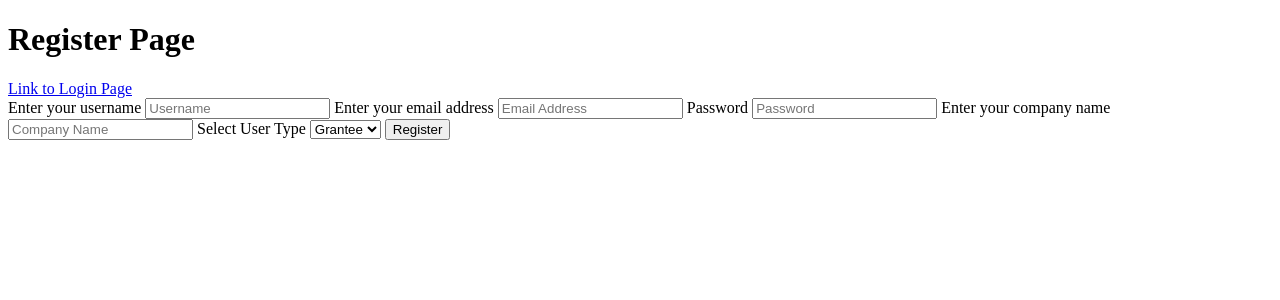
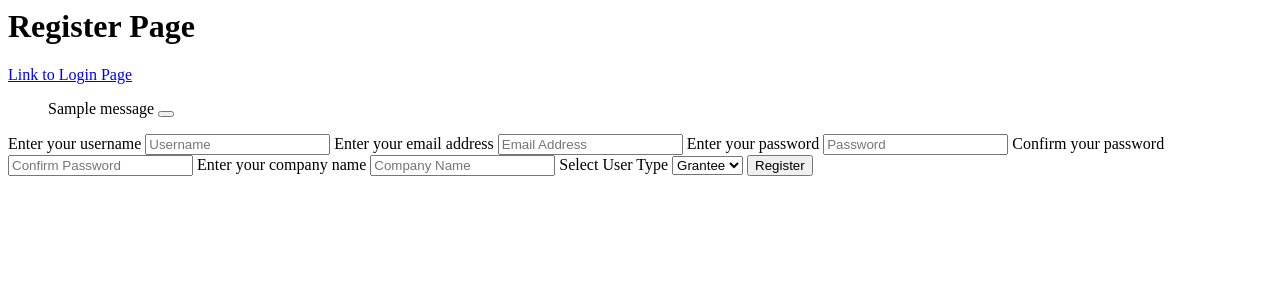
Before and after one commit to PhilMele/M3Project, a Flask app: page /register in a window 1280 px wide. Shown: the top 300 px of the page. Run offline with Flask 3, Linux system fonts and the light colour scheme; tables that the repository leaves empty hold one stand-in row (values such as "Sample post"); one stand-in notice (Sample message) is shown; some libraries are stand-ins or nearby versions.

Commit message:
Edit `register()` + `UserRegisterForm()` + template  with checks and validators

```diff
--- a/app.py
+++ b/app.py
@@ -2,7 +2,7 @@ from flask import Flask, render_template, flash, redirect, url_for, request
 from wtforms.form import Form
 from flask_wtf import FlaskForm
 from wtforms import BooleanField, StringField, PasswordField, SubmitField, SelectField, IntegerField
-from wtforms.validators import DataRequired, InputRequired, Length, ValidationError
+from wtforms.validators import DataRequired, InputRequired, Length, ValidationError,Regexp
 from flask_sqlalchemy import SQLAlchemy
 from datetime import datetime
 from sqlalchemy.orm import relationship
@@ -142,18 +142,51 @@ class GrantAnswer(db.Model):
          return f'<GrantAnswer: {self.grant_question} {self.answer}>'
 
 #Forms
+# class UserRegisterForm(FlaskForm):
+#     username = StringField("Enter your username", validators=[DataRequired(), Length(min=4, max=200)], render_kw={"placeholder": "Username"})
+#     email_address = StringField("Enter your email address", validators=[DataRequired(), Length(min=4, max=200)], render_kw={"placeholder": "Email Address"})
+#     password = PasswordField(validators=[DataRequired(), Length(min=4, max=200)], render_kw={"placeholder": "Password"})
+#     company_name = StringField("Enter your company name", validators=[Length(max=200)], render_kw={"placeholder": "Company Name"})
+#     user_type = SelectField("Select User Type", choices=[(UserType.GRANTEE.value, "Grantee"), (UserType.GRANTER.value, "Granter")], validators=[DataRequired()])
+#     submit = SubmitField("Register")
+
+#     #checks if username already exists: credit to Arpan Neupane's tutorial on Youtube
+#     def validate_username(self,username):
+#         existing_user_username = User.query.filter_by(username=username.data).first()
+
+#         if existing_user_username:
+#             raise ValidationError("This username is already used")
+
 class UserRegisterForm(FlaskForm):
     username = StringField("Enter your username", validators=[DataRequired(), Length(min=4, max=200)], render_kw={"placeholder": "Username"})
     email_address = StringField("Enter your email address", validators=[DataRequired(), Length(min=4, max=200)], render_kw={"placeholder": "Email Address"})
-    password = PasswordField(validators=[DataRequired(), Length(min=4, max=200)], render_kw={"placeholder": "Password"})
+
+    password = PasswordField(
+        "Enter your password",
+        validators=[
+            DataRequired(),
+            Length(min=8, message="Password must be at least 8 characters long."),
+            Regexp(r'^(?=.*[A-Za-z])(?=.*\d)[A-Za-z\d!@#$%^&*()_+=-]{8,}$', message="Password must contain at least one letter, one number. You can also include special characters.")
+        ],
+        render_kw={"placeholder": "Password"}
+    )
+
+    confirm_password = PasswordField(
+        "Confirm your password",
+        validators=[
+            DataRequired(),
+            Length(min=8),
+            Regexp(r'^(?=.*[A-Za-z])(?=.*\d)[A-Za-z\d!@#$%^&*()_+=-]{8,}$')
+        ],
+        render_kw={"placeholder": "Confirm Password"}
+    )
+
     company_name = StringField("Enter your company name", validators=[Length(max=200)], render_kw={"placeholder": "Company Name"})
     user_type = SelectField("Select User Type", choices=[(UserType.GRANTEE.value, "Grantee"), (UserType.GRANTER.value, "Granter")], validators=[DataRequired()])
     submit = SubmitField("Register")
 
-    #checks if username already exists: credit to Arpan Neupane's tutorial on Youtube
-    def validate_username(self,username):
+    def validate_username(self, username):
         existing_user_username = User.query.filter_by(username=username.data).first()
-
         if existing_user_username:
             raise ValidationError("This username is already used")
 
@@ -254,7 +287,22 @@ def index():
 def register():
     form = UserRegisterForm()
     if form.validate_on_submit():
+
+        existing_user = User.query.filter_by(username=form.username.data).first()
+        existing_email = User.query.filter_by(email=form.email_address.data).first()
+
+        if existing_user:
+            flash('Username already exists.', 'danger')
+            return render_template('register.html', form=form)
+
+        if existing_email:
+            flash('Email address already in use.', 'danger')
+            return render_template('register.html', form=form)
+
+        # Print the plaintext password to console (only for development, not for production)
+        print(f'Plaintext password = {form.password.data}')
         hashed_password = bcrypt.generate_password_hash(form.password.data).decode('utf-8')
+        print(f'Hashed password = {hashed_password}')
         new_user = User(
             username=form.username.data,
             password=hashed_password,
@@ -262,14 +310,14 @@ def register():
             company_name=form.company_name.data,
             user_type=UserType(form.user_type.data)
         )
+
         db.session.add(new_user)
         db.session.commit()
         flash('Account created', 'success')
         login_user(new_user)
         return redirect(url_for('dashboard'))
     else:
-        flash('Account not created', 'danger')
-        print("The form didnt get created")
+        print(f"Form validation errors: {form.errors}")  # Print form validation errors
     return render_template('register.html', form=form)
 
 
--- a/templates/register.html
+++ b/templates/register.html
@@ -1,4 +1,89 @@
-<!DOCTYPE html>
+<html lang="en">
+<head>
+    <meta charset="UTF-8">
+    <meta name="viewport" content="width=device-width, initial-scale=1.0">
+    <title>Funding Application Project</title>
+    <script>
+        function validatePassword() {
+            const password = document.getElementById("password").value;
+            const confirm_password = document.getElementById("confirm_password").value;
+            const message = document.getElementById("message");
+            const confirmMessage = document.getElementById("confirm_message");
+
+            let strengthMessage = "";
+
+            if (password.length < 8) {
+                strengthMessage = "Password must be at least 8 characters long.";
+            } else if (!/[A-Z]/.test(password)) {
+                strengthMessage = "Password must contain at least one uppercase letter.";
+            } else if (!/[a-z]/.test(password)) {
+                strengthMessage = "Password must contain at least one lowercase letter.";
+            } else if (!/\d/.test(password)) {
+                strengthMessage = "Password must contain at least one number.";
+            } else {
+                strengthMessage = "Password is strong.";
+            }
+
+            message.textContent = strengthMessage;
+            message.style.color = strengthMessage === "Password is strong." ? "green" : "red";
+
+            if (password !== confirm_password) {
+                confirmMessage.textContent = "Passwords do not match.";
+                confirmMessage.style.color = "red";
+            } else {
+                confirmMessage.textContent = "Passwords match.";
+                confirmMessage.style.color = "green";
+            }
+        }
+    </script>
+</head>
+<body>
+
+    <h1>Register Page</h1>
+    <a href="{{ url_for('index') }}">Link to Login Page</a>
+
+    <!-- Flash messages section -->
+    {% with messages = get_flashed_messages() %}
+      {% if messages %}
+        <ul class=flashes>
+        {% for message in messages %}
+        <div class="alert alert-success fade show" role="alert">
+          {{ message }}
+          <button type="button" class="btn-close" data-bs-dismiss="alert" aria-label="Close"></button>
+        </div>
+        {% endfor %}
+        </ul>
+      {% endif %}
+    {% endwith %}
+
+    <!-- form -->
+
+    <form method="POST" action="{{ url_for('register') }}">
+        {{ form.csrf_token() }}
+        {{ form.hidden_tag() }}
+
+        {{ form.username.label }} {{ form.username() }}
+        {{ form.email_address.label }} {{ form.email_address() }}
+
+        {{ form.password.label }}
+        {{ form.password(id='password', onkeyup='validatePassword()') }}
+        <small id="message"></small>
+
+        {{ form.confirm_password.label }}
+        {{ form.confirm_password(id='confirm_password', onkeyup='validatePassword()') }}
+        <small id="confirm_message"></small>
+
+        {{ form.company_name.label }} {{ form.company_name() }}
+        {{ form.user_type.label }} {{ form.user_type() }}
+
+        {{ form.submit() }}
+    </form>
+
+</body>
+</html>
+
+
+<!-- <!DOCTYPE html>
 <html lang="en">
 <head>
     <meta charset="UTF-8">
@@ -23,4 +108,4 @@
     </form>
 
 </body>
-</html>
+</html> -->
```
Also changed, not shown: templates/index.html (+14 -0 lines), README.md.
